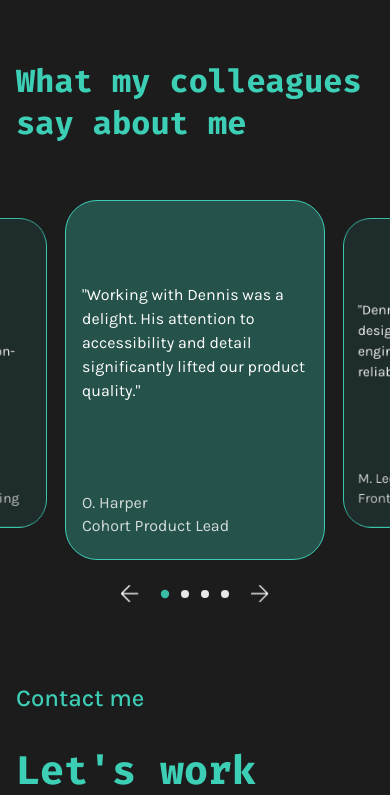
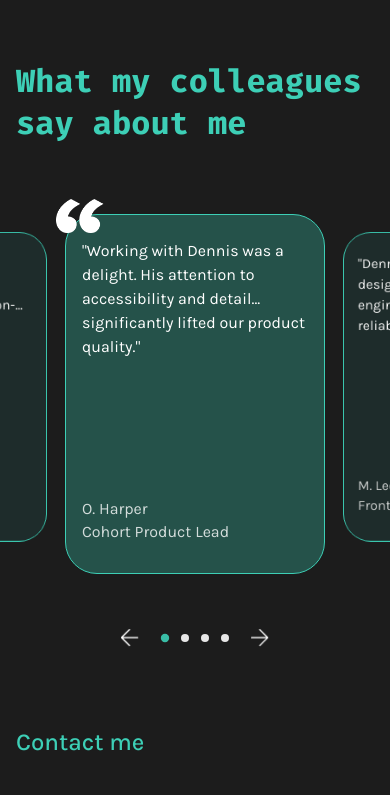
Before and after one commit to dkingtran/portfolio, an Angular app: page / in a window 390 px wide. Shown: the part 3972-4767 px from the top of the page. Built offline with nearby package versions, Linux system fonts and the light colour scheme.

Commit message:
feat: Update testimonials messages for clarity and conciseness; enhance styling with quote icon and responsive adjustments

```diff
--- a/src/app/imprint/privacy-policy/privacy-policy.component.scss
+++ b/src/app/imprint/privacy-policy/privacy-policy.component.scss
@@ -8,6 +8,7 @@ $color-green: #3DCFB6;
     max-width: 1920px;
     margin: 0 auto;
     padding: 96px;
+    padding-top: 136px !important;
     font-family: 'Karla';
     color: white;
 
--- a/src/app/main-content/testimonials/testimonials.component.html
+++ b/src/app/main-content/testimonials/testimonials.component.html
@@ -11,6 +11,7 @@
         <div #viewport class="viewport">
             <div #track class="track">
                 <div class="testimonial-card" *ngFor="let testimonial of carouselItems; let i = index" [class.active]="i === trackIndex" (click)="onCardClick(i)">
+                    <img class="quote" src="/assets/img/icons/testimonials/quotes.png" alt="quote icon" aria-hidden="true">
                     <p class="testimonial-message">"{{ languageService.translate(testimonial.messageKey) }}"</p>
                     <div class="testimonial-client-info">
                         <div class="client-details">
@@ -19,6 +20,7 @@
                                         <p class="client-name">{{ testimonial.name }} <span class="sep">-</span></p>
                                         <p class="client-position">{{ languageService.translate(testimonial.positionKey) }}</p>
                                     </div>
+
                         </div>
                     </div>
                 </div>
--- a/src/app/main-content/testimonials/testimonials.component.scss
+++ b/src/app/main-content/testimonials/testimonials.component.scss
@@ -25,7 +25,7 @@ $color-green: #3DCFB6;
         font-size: 32px;
         color: $color-green;
         margin-top: 0;
-        margin-bottom: 40px;
+        margin-bottom: 24px;
 
         @media (max-width: 500px) {
             padding: 24px 24px !important;
@@ -106,10 +106,15 @@ $color-green: #3DCFB6;
             max-width: 100%;
             padding: 0;
             margin: 0 auto;
+            align-content: center;
             overflow-x: hidden;
             height: 360px;
             position: relative;
             box-sizing: border-box;
+
+            @media (max-width: 600px) {
+                height: 420px;
+            }
         }
 
         .viewport::before,
@@ -150,6 +155,8 @@ $color-green: #3DCFB6;
         }
 
         .testimonial-card {
+            position: relative;
+            overflow: visible;
             min-width: 358px;
             width: 30vw;
             max-width: 600px;
@@ -178,10 +185,37 @@ $color-green: #3DCFB6;
             }
 
             @media (max-width: 400px) {
-                padding: 16px 16px;
+                padding: 24px 16px;
             }
 
             cursor: pointer;
+        }
+
+        /* quote icon inside each card; only show for the active (centered) card */
+        .testimonial-card .quote {
+            position: absolute;
+            top: -8px;
+            left: -32px;
+            width: 64px;
+            height: auto;
+            z-index: 10;
+            display: none;
+            pointer-events: none;
+
+            @media (max-width: 600px) {
+                top: -16px;
+                left: -16px;
+            }
+
+            @media (max-width: 450px) {
+                top: -16px;
+                left: -10px;
+                width: 48px;
+            }
+        }
+
+        .testimonial-card.active .quote {
+            display: block;
         }
 
         .testimonial-card.active {
@@ -202,9 +236,13 @@ $color-green: #3DCFB6;
             line-height: 1.5;
             margin: 0;
             flex: 1 1 auto;
-            display: flex;
             align-items: center;
-            white-space: normal;
+            display: -webkit-box;
+            line-clamp: 3;
+            -webkit-line-clamp: 3;
+            -webkit-box-orient: vertical;
+            overflow: hidden;
+            text-overflow: ellipsis;
             user-select: none;
         }
 
@@ -274,6 +312,10 @@ $color-green: #3DCFB6;
                 font-size: 16px;
                 flex: 0 0 auto;
                 white-space: nowrap;
+                max-width: 180px;
+                overflow: hidden;
+                text-overflow: ellipsis;
+                display: inline-block;
             }
 
             @media (max-width: 450px) {
--- a/src/app/services/language.service.ts
+++ b/src/app/services/language.service.ts
@@ -48,7 +48,7 @@ export class LanguageService {
         'testimonials.header': { en: 'What my colleagues say about me', de: 'Was meine Kolleg:innen über mich sagen' },
         'testimonials.t1.message': { en: "Working with Dennis was a delight. His attention to accessibility and detail significantly lifted our product quality.", de: 'Die Zusammenarbeit mit Dennis war großartig. Seine Aufmerksamkeit für Barrierefreiheit und Details hat die Produktqualität deutlich erhöht.' },
         'testimonials.t2.message': { en: 'Dennis brings thoughtful design and pragmatic engineering together; he ships reliable UI that feels polished.', de: 'Dennis vereint durchdachtes Design und pragmatische Entwicklung; er liefert zuverlässige, ausgefeilte Benutzeroberflächen.' },
-        'testimonials.t3.message': { en: "Working with Dennis in our cohort, his user-focused research and rapid iterations noticeably improved the clarity and usability of our interface. His care for micro-interactions made the UI feel polished and intuitive.", de: 'In unserer Weiterbildung hat Dennis durch nutzerzentrierte Recherche und schnelle Iterationen die Verständlichkeit und Bedienbarkeit unserer Oberfläche spürbar verbessert. Seine Sorgfalt bei Mikro‑Interaktionen lässt die Benutzeroberfläche ausgereift und intuitiv erscheinen.' },
+        'testimonials.t3.message': { en: "In our cohort Dennis' user research and quick iterations improved the interface's clarity and polish.", de: 'In unserer Weiterbildung hat Dennis durch nutzerzentrierte Recherche und schnelle Iterationen die Oberfläche klarer und ausgereifter gemacht.' },
         'testimonials.t4.message': { en: 'A dependable teammate. Dennis turns ambiguous tasks into clear, production-ready features with care.', de: 'Ein verlässlicher Kollege. Dennis verwandelt unklare Aufgaben sorgfältig in produktionsreife Features.' },
         'testimonials.t1.position': { en: 'Cohort Product Lead', de: 'Product Lead, Weiterbildung' },
         'testimonials.t2.position': { en: 'Frontend Lead, Student Project', de: 'Frontend Lead, Studierendenprojekt' },
```
